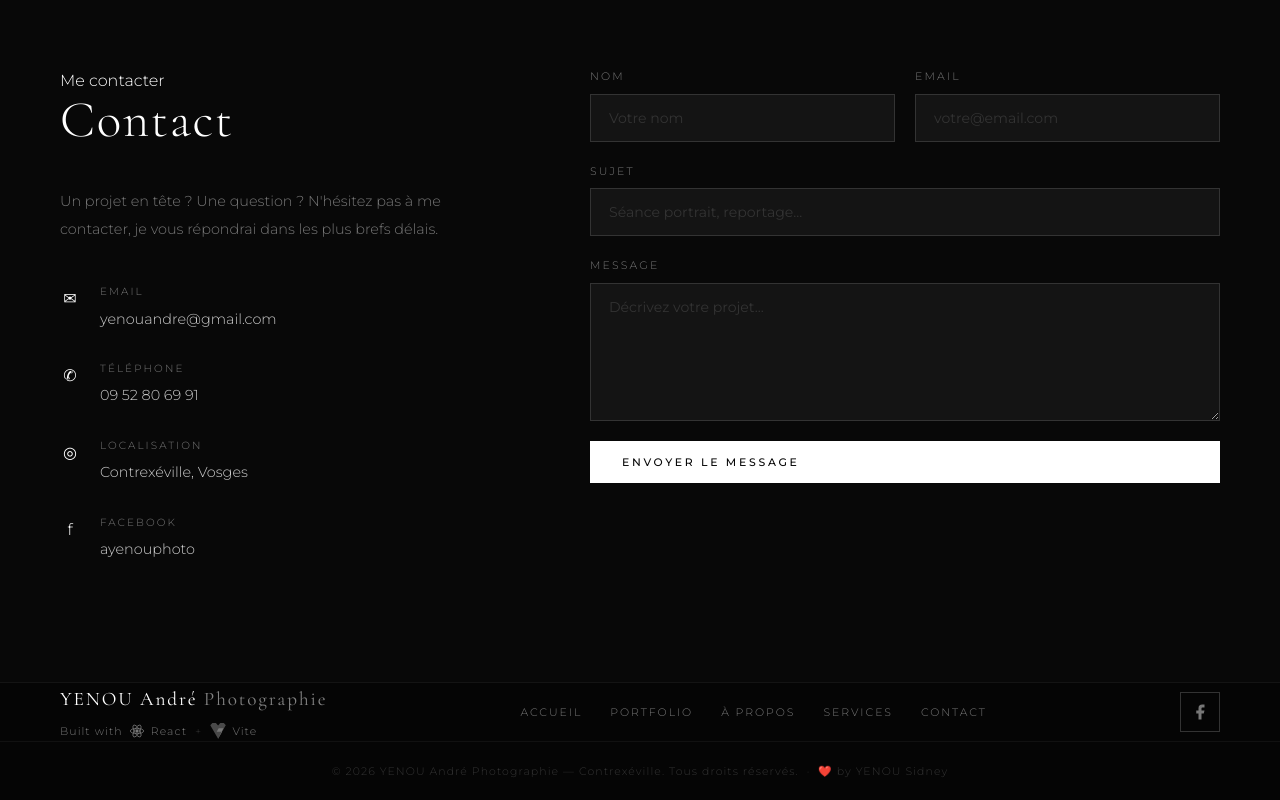
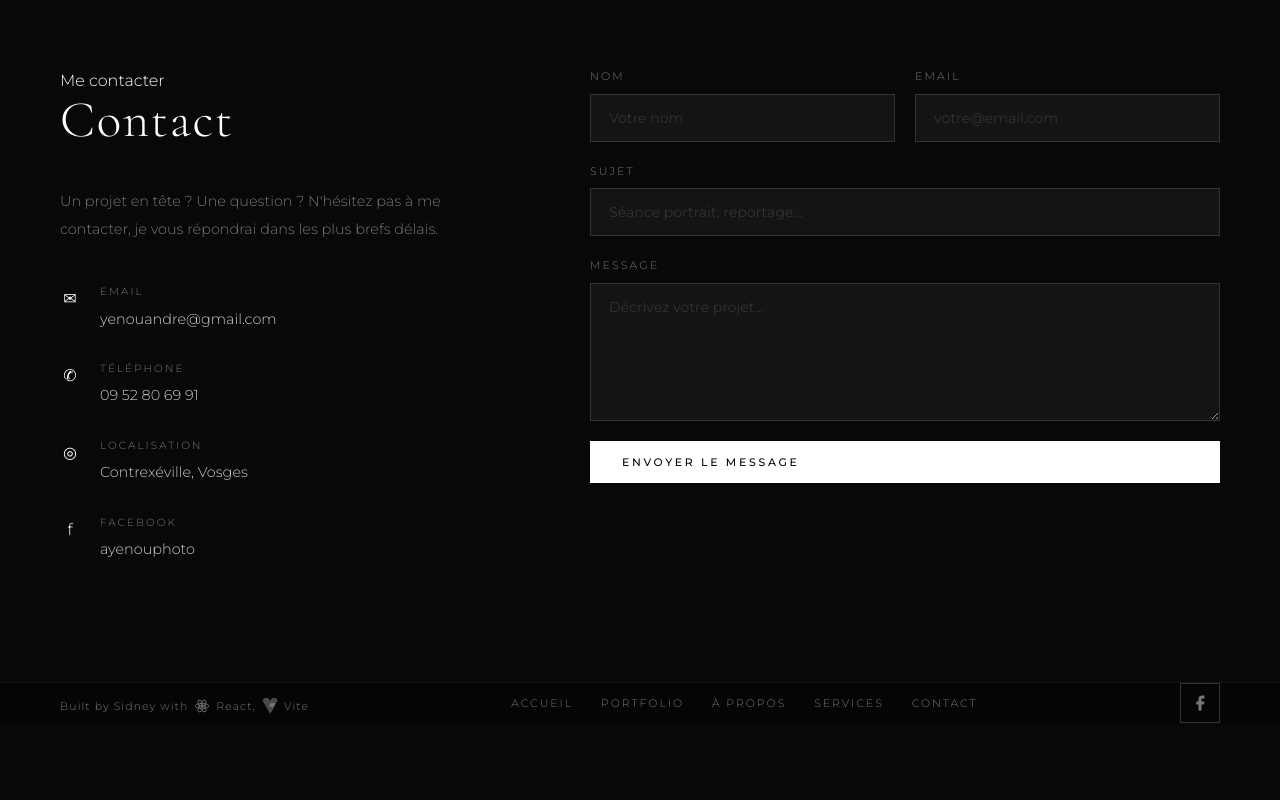
Before and after one commit to yenou/portfolio-website, a React (Vite) app: page / in a window 1280 px wide. Shown: the part 5846-6646 px from the top of the page. After the commit the page ends 6569 px from the top, so only its background shows below. Built offline with nearby package versions, Linux system fonts and the light colour scheme; no server answers; the database is empty.

Commit message:
footer: remove brand name, replace with built-by credits, remove copyright bar

```diff
--- a/src/components/Footer.jsx
+++ b/src/components/Footer.jsx
@@ -9,17 +9,15 @@ export default function Footer() {
     <footer className="footer">
       <div className="container footer__inner">
         <div className="footer__brand">
-          <p className="footer__name">YENOU André <span>Photographie</span></p>
           <div className="footer__built">
-            <span>Built with</span>
+            <span>Built by Sidney with</span>
             <svg className="footer__tech-icon" viewBox="0 0 24 24" fill="none" xmlns="http://www.w3.org/2000/svg" aria-label="React">
               <circle cx="12" cy="12" r="2.5" fill="currentColor"/>
               <ellipse cx="12" cy="12" rx="10" ry="4" stroke="currentColor" strokeWidth="1.2" fill="none"/>
               <ellipse cx="12" cy="12" rx="10" ry="4" stroke="currentColor" strokeWidth="1.2" fill="none" transform="rotate(60 12 12)"/>
               <ellipse cx="12" cy="12" rx="10" ry="4" stroke="currentColor" strokeWidth="1.2" fill="none" transform="rotate(120 12 12)"/>
             </svg>
-            <span>React</span>
-            <span className="footer__built-sep">+</span>
+            <span>React,</span>
             <svg className="footer__tech-icon" viewBox="0 0 410 404" xmlns="http://www.w3.org/2000/svg" aria-label="Vite">
               <path d="M399.641 59.525l-183.998 330.08a8.65 8.65 0 01-15.152-.024L10.757 59.536a8.65 8.65 0 011.263-9.892l89.152-95.272a8.65 8.65 0 0112.874.593l93.069 105.3 92.7-105.3a8.65 8.65 0 0112.874-.593l89.152 95.272a8.65 8.65 0 011.8 9.881z" fill="currentColor" opacity=".6"/>
               <path d="M222.441 129.493l-51.839 88.893 139.542.588-139.46 245.796L344.496 129.493H222.441z" fill="currentColor"/>
@@ -51,9 +49,6 @@ export default function Footer() {
         </div>
       </div>
 
-      <div className="footer__bottom">
-        <p>© {year} YENOU André Photographie — Contrexéville. Tous droits réservés. &nbsp;·&nbsp; ❤️ by YENOU Sidney</p>
-      </div>
     </footer>
   )
 }
```
